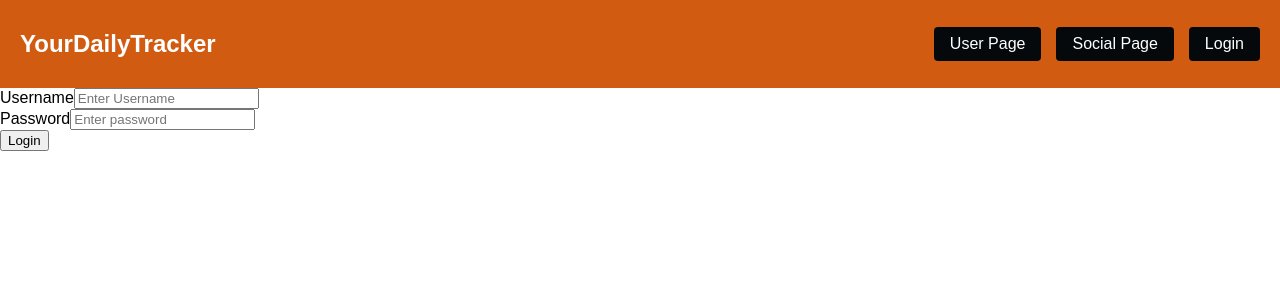
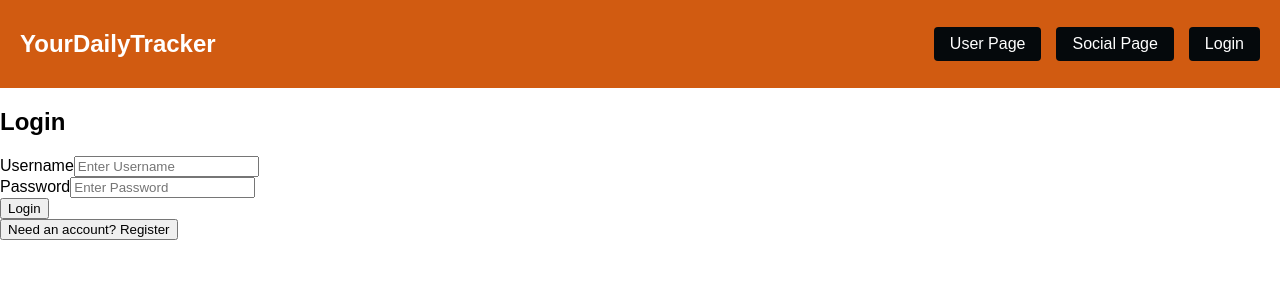
Before and after one commit to NathanL7/JumpSetBang, a React (Vite) app in the folder Jump/: page /login in a window 1280 px wide. Shown: the top 300 px of the page. Built offline with nearby package versions, Linux system fonts and the light colour scheme.

Commit message:
updated login with register

```diff
--- a/Jump/src/Login.jsx
+++ b/Jump/src/Login.jsx
@@ -3,17 +3,20 @@ import { useAuth } from './authContext';
 import { useNavigate } from 'react-router-dom';
 
 const Login = () => {
+  const [isRegistering, setIsRegistering] = useState(false); // Toggle between Login and Register
   const [username, setUsername] = useState('');
   const [password, setPassword] = useState('');
+  const [name, setName] = useState(''); // Only for Register
+  const [totalBudget, setTotalBudget] = useState(0); // Only for Register
   const [error, setError] = useState('');
+  const [successMessage, setSuccessMessage] = useState('');
   const { login } = useAuth();
   const navigate = useNavigate();
 
-  const handleSubmit = async (e) => {
+  const handleLoginSubmit = async (e) => {
     e.preventDefault();
-
     try {
-      const response = await fetch('http://localhost:5000/login', {
+      const response = await fetch('http://127.0.0.1:5050/login', {
         method: 'POST',
         headers: {
           'Content-Type': 'application/json',
@@ -22,12 +25,12 @@ const Login = () => {
       });
 
       if (!response.ok) {
-        const errorText = await response.text(); // Read error message
+        const errorText = await response.text();
         throw new Error(errorText || 'Login failed. Please check your credentials.');
       }
 
       const employee = await response.json();
-      console.log('Successful Login! Welcome ' + employee.firstName);
+      console.log('Successful Login! Welcome ' + employee.name);
 
       login(employee);
       navigate('/home');
@@ -36,8 +39,39 @@ const Login = () => {
     }
   };
 
+  const handleRegisterSubmit = async (e) => {
+    e.preventDefault();
+    try {
+      const response = await fetch('http://127.0.0.1:5050/register', {
+        method: 'POST',
+        headers: {
+          'Content-Type': 'application/json',
+        },
+        body: JSON.stringify({ username, password, name, total_budget: totalBudget }),
+      });
+
+      if (!response.ok) {
+        const errorText = await response.text();
+        throw new Error(errorText || 'Registration failed. Please try again.');
+      }
+
+      setSuccessMessage('Registration successful! You can now log in.');
+      setIsRegistering(false); // Switch to Login form
+      setUsername('');
+      setPassword('');
+      setName('');
+      setTotalBudget(0);
+    } catch (err) {
+      setError(err.message || 'An unexpected error occurred.');
+    }
+  };
+
   return (
-    <form onSubmit={handleSubmit}>
+    <div className="auth-container">
+      <h2>{isRegistering ? 'Register' : 'Login'}</h2>
+      {successMessage && <p className="text-success">{successMessage}</p>}
+      {error && <p className="text-danger">{error}</p>}
+      <form onSubmit={isRegistering ? handleRegisterSubmit : handleLoginSubmit}>
         <div className="form-group">
           <label htmlFor="username">Username</label>
           <input
@@ -56,17 +90,55 @@ const Login = () => {
             type="password"
             className="form-control"
             id="password"
-          placeholder="Enter password"
+            placeholder="Enter Password"
             value={password}
             onChange={(e) => setPassword(e.target.value)}
             required
           />
         </div>
-      {error && <p className="text-danger">{error}</p>}
+        {isRegistering && (
+          <>
+            <div className="form-group">
+              <label htmlFor="name">Name</label>
+              <input
+                type="text"
+                className="form-control"
+                id="name"
+                placeholder="Enter Full Name"
+                value={name}
+                onChange={(e) => setName(e.target.value)}
+                required
+              />
+            </div>
+            <div className="form-group">
+              <label htmlFor="totalBudget">Total Budget</label>
+              <input
+                type="number"
+                className="form-control"
+                id="totalBudget"
+                placeholder="Enter Initial Budget"
+                value={totalBudget}
+                onChange={(e) => setTotalBudget(parseFloat(e.target.value))}
+                required
+              />
+            </div>
+          </>
+        )}
         <button type="submit" className="btn btn-success btn-block">
-        Login
+          {isRegistering ? 'Register' : 'Login'}
         </button>
       </form>
+      <button
+        onClick={() => {
+          setIsRegistering(!isRegistering);
+          setError('');
+          setSuccessMessage('');
+        }}
+        className="btn btn-secondary btn-block mt-3"
+      >
+        {isRegistering ? 'Already have an account? Login' : 'Need an account? Register'}
+      </button>
+    </div>
   );
 };
 
```
Lines whose indentation alone changed are shown as unchanged.
